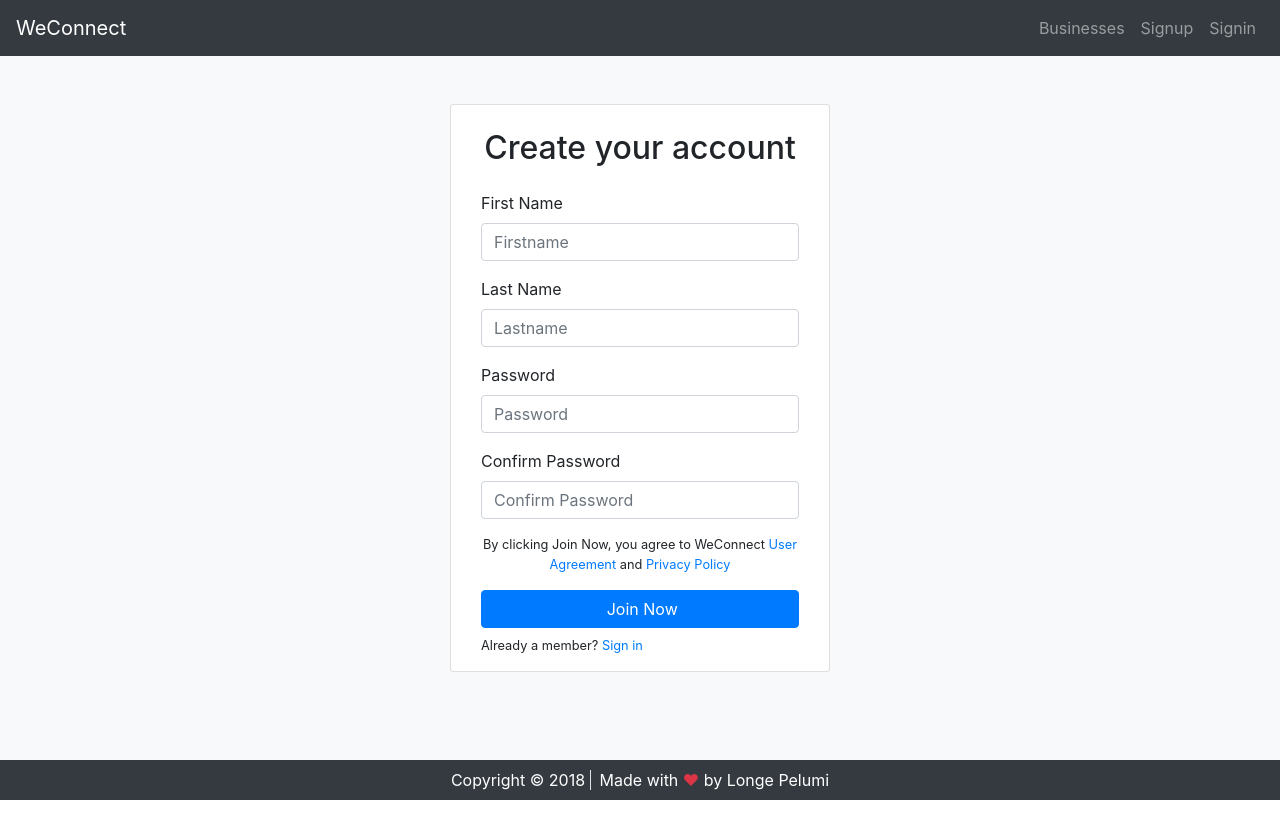
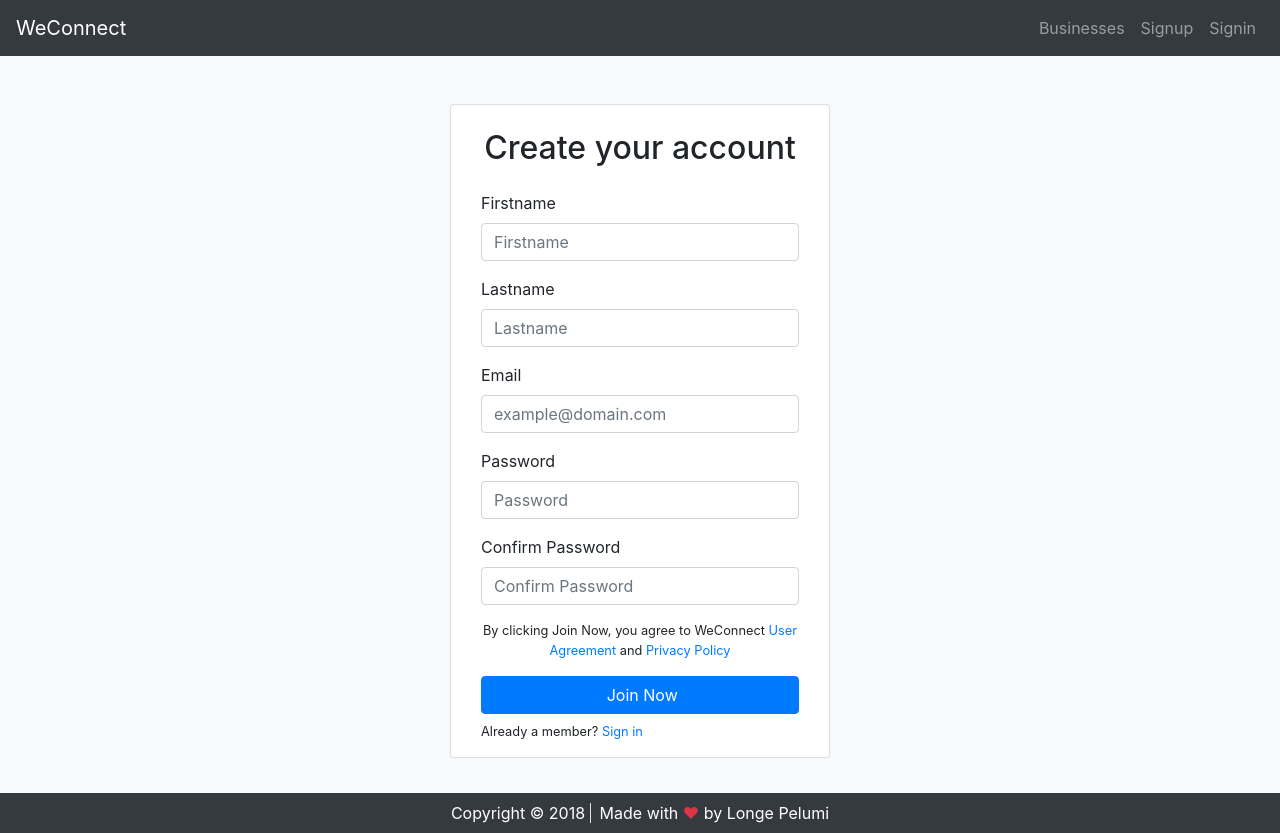
Before and after one commit to Orelongz/WeConnect, a React app: page /signup in a window 1280 px wide. Before the commit the page ends 800 px from the top, so only its background shows below. Built offline with nearby package versions, Linux system fonts and the light colour scheme; the HTML template or start-up script is replaced by a standard one.

Commit message:
render signup page and consume necessary endpoint [Finishes #156686200]

```diff
--- a/client/src/actions/AuthAction.js
+++ b/client/src/actions/AuthAction.js
@@ -15,4 +15,13 @@ const signin = credentials => dispatch => (
     })
 );
 
-export { signin, userLoggedIn };
+const signup = credentials => dispatch => (
+  api.user
+    .signup(credentials)
+    .then((user) => {
+      localStorage.weconnectToken = user.token;
+      dispatch(userLoggedIn(user));
+    })
+);
+
+export { signin, userLoggedIn, signup };
--- a/client/src/apiCalls/Api.js
+++ b/client/src/apiCalls/Api.js
@@ -2,6 +2,12 @@ import axios from 'axios';
 
 export default {
   user: {
+    signup: credentials => axios.post(
+      '/api/v1/auth/signup',
+      { ...credentials }
+    )
+      .then(res => res.data.data),
+
     signin: credentials => axios.post(
       '/api/v1/auth/login',
       { ...credentials }
--- a/client/src/components/forms/SignInForm.jsx
+++ b/client/src/components/forms/SignInForm.jsx
@@ -51,7 +51,7 @@ class SignInForm extends Component {
         <div className="form-group">
           <label htmlFor="email">Email</label>
           <input
-            type="email"
+            type="text"
             className="form-control"
             id="email"
             name="email"
--- a/client/src/components/forms/SignUpForm.jsx
+++ b/client/src/components/forms/SignUpForm.jsx
@@ -0,0 +1,132 @@
+import React, { Component } from 'react';
+import { Link } from 'react-router-dom';
+import validator from 'validator';
+import PropTypes from 'prop-types';
+import InLineError from './../messages/InLineError';
+
+const propTypes = {
+  submit: PropTypes.func.isRequired
+}
+
+class SignUpForm extends Component {
+  constructor() {
+    super();
+    this.state = {
+      data: {
+        firstname: '',
+        lastname: '',
+        email: '',
+        password: '',
+        confirmPassword: ''
+      },
+      errors: {}
+    };
+    this.onChange = this.onChange.bind(this);
+    this.onSubmit = this.onSubmit.bind(this);
+  }
+
+  onChange(e) {
+    return this.setState({
+      data: { ...this.state.data, [e.target.name]: e.target.value }
+    });
+  }
+
+  onSubmit(e) {
+    e.preventDefault();
+    const errors = this.validate(this.state.data);
+    this.setState({ errors });
+    if (Object.keys(errors).length === 0) {
+      return this.props
+        .submit(this.state.data);
+    }
+  }
+
+  validate(data) {
+    const errors = {};
+    if (!validator.isEmail(data.email)) errors.email = 'Email not valid';
+    if (data.firstname.trim() === '') errors.firstname = 'Firstname should not be empty';
+    if (data.lastname.trim() === '') errors.lastname = 'Lastname should not be empty';
+    if (data.password.trim() === '') errors.password = 'Password can\'t be empty';
+    if (data.password !== data.confirmPassword) errors.confirmPassword = 'Passwords do not match';
+    return errors;
+  }
+
+  render() {
+    const { data, errors } = this.state;
+    return (
+      <form onSubmit={this.onSubmit}>
+        <div className="form-group">
+          <label htmlFor="firstname">Firstname</label>
+          <input
+            type="text"
+            className="form-control"
+            id="firstname"
+            name="firstname"
+            placeholder="Firstname"
+            value={data.firstname}
+            onChange={this.onChange}
+          />
+          {errors.firstname && <InLineError text={errors.firstname} />}
+        </div>
+        <div className="form-group">
+          <label htmlFor="lastname">Lastname</label>
+          <input
+            type="text"
+            className="form-control"
+            id="lastname"
+            name="lastname"
+            placeholder="Lastname"
+            value={data.lastname}
+            onChange={this.onChange}
+          />
+          {errors.lastname && <InLineError text={errors.lastname} />}
+        </div>
+        <div className="form-group">
+          <label htmlFor="email">Email</label>
+          <input
+            type="text"
+            className="form-control"
+            id="email"
+            name="email"
+            placeholder="example@domain.com"
+            value={data.email}
+            onChange={this.onChange}
+          />
+          {errors.email && <InLineError text={errors.email} />}
+        </div>
+        <div className="form-group">
+          <label htmlFor="password">Password</label>
+          <input
+            type="password"
+            className="form-control"
+            id="password"
+            name="password"
+            placeholder="Password"
+            value={data.password}
+            onChange={this.onChange}
+          />
+          {errors.password && <InLineError text={errors.password} />}
+        </div>
+        <div className="form-group">
+          <label htmlFor="confirmPassword">Confirm Password</label>
+          <input
+            type="password"
+            className="form-control"
+            id="confirmPassword"
+            name="confirmPassword"
+            placeholder="Confirm Password"
+            value={data.confirmPassword}
+            onChange={this.onChange}
+          />
+          {errors.confirmPassword && <InLineError text={errors.confirmPassword} />}
+        </div>
+        <p className="text-center small">By clicking Join Now, you agree to WeConnect <Link to="#">User Agreement</Link> and <Link to="#">Privacy Policy</Link></p>
+        <button className="btn btn-primary w-100"><i className="fa fa-user-plus" aria-hidden="true"></i>&nbsp;Join Now</button>
+      </form>
+    );
+  }
+};
+
+SignUpForm.propTypes = propTypes;
+
+export default SignUpForm;
--- a/client/src/components/pages/SignInPage.jsx
+++ b/client/src/components/pages/SignInPage.jsx
@@ -5,6 +5,7 @@ import { connect } from 'react-redux';
 import SignInForm from './../forms/SignInForm';
 import InfoMessage from './../messages/InfoMessage';
 import { signin } from './../../actions/AuthAction';
+import handleErrorCatch from './../../helpers/handleErrorCatch';
 
 const propTypes = {
   history: PropTypes.shape({
@@ -17,7 +18,7 @@ class SignInPage extends Component {
   constructor() {
     super();
     this.state = {
-      error: ''
+      error: null
     }
     this.submit = this.submit.bind(this);
   }
@@ -27,7 +28,7 @@ class SignInPage extends Component {
       .signin(data)
       .then(() => this.props.history.push('/'))
       .catch(err => this.setState({
-        error: err.response.data
+        error: handleErrorCatch(err.response.data)
       }));
   }
 
@@ -35,13 +36,13 @@ class SignInPage extends Component {
     const { error } = this.state
     return (
       <div className="pb-main">
-        {error.status === 'fail' && <InfoMessage text={error.error} type='danger' />}
+        {error && <InfoMessage text={error} type='danger' />}
         <div className="container mt-5">
           <div className="row justify-content-center">
             <div className="card col-xs-10 col-sm-8 col-md-6 col-lg-4">
               <div className="container">
                 <h2 className="text-center my-4">Signin</h2>
-                  <SignInForm submit={this.submit}/>
+                <SignInForm submit={this.submit}/>
                 <div className="d-flex justify-content-between small pt-2">
                   <p className="d-inline-block">Not a member? <Link to='/signup'>Sign up </Link></p>
                   <p className="d-inline-block"><Link to='/'>Forgot Password?</Link></p>
--- a/client/src/components/pages/SignUpPage.jsx
+++ b/client/src/components/pages/SignUpPage.jsx
@@ -1,41 +1,62 @@
-import React from 'react';
+import React, { Component } from 'react';
 import { Link } from 'react-router-dom';
+import PropTypes from 'prop-types';
+import { connect } from 'react-redux';
+import SignUpForm from './../forms/SignUpForm';
+import InfoMessage from './../messages/InfoMessage';
+import { signup } from './../../actions/AuthAction';
+import handleErrorCatch from './../../helpers/handleErrorCatch';
 
-const SignUp = () => (
-  <main className='pb-main mt-5'>
-    <div className="container">
-      <div className="row justify-content-center">
-        <div className="card col-xs-10 col-sm-8 col-md-6 col-lg-4">
-          <div className="container">
-            <h2 className="text-center my-4">Create your account</h2>
-            <form >
-              <div className="form-group">
-                <label htmlFor="firstName">First Name</label>
-                <input type="text" className="form-control" id="firstName" placeholder="Firstname" />
+const propTypes = {
+  history: PropTypes.shape({
+    push: PropTypes.func.isRequired
+  }).isRequired,
+  signup: PropTypes.func.isRequired
+}
+
+class SignUpPage extends Component {
+  constructor() {
+    super();
+    this.state = {
+      error: null
+    }
+    this.submit = this.submit.bind(this);
+  }
+
+  submit(data) {
+    return this.props
+      .signup(data)
+      .then(() => this.props.history.push('/'))
+      .catch(err => {
+        this.setState({
+          error: handleErrorCatch(err.response.data)
+        })
+      });
+  }
+
+  render() {
+    const { error } = this.state
+    return (
+      <div className="pb-main">
+        {error && <InfoMessage text={error} type='danger' />}
+        <div className="container mt-5">
+          <div className="row justify-content-center">
+            <div className="card col-xs-10 col-sm-8 col-md-6 col-lg-4">
+              <div className="container">
+                <h2 className="text-center my-4">Create your account</h2>
+                <SignUpForm submit={this.submit}/>
+                <div className="d-inline-block pull-right small pt-2">
+                  <p>Already a member? <Link to='/signin'>Sign in</Link></p>
+                </div>
               </div>
-              <div className="form-group">
-                <label htmlFor="lastName">Last Name</label>
-                <input type="text" className="form-control" id="lastName" placeholder="Lastname" />
-              </div>
-              <div className="form-group">
-                <label htmlFor="password">Password</label>
-                <input type="password" className="form-control" id="password" placeholder="Password" />
-              </div>
-              <div className="form-group">
-                <label htmlFor="confirmPassword">Confirm Password</label>
-                <input type="password" className="form-control" id="confirmPassword" placeholder="Confirm Password" />
-              </div>
-              <p className="text-center small">By clicking Join Now, you agree to WeConnect <a href="#">User Agreement</a> and <a href="#">Privacy Policy</a></p>
-              <button className="btn btn-primary w-100"><i className="fa fa-user-plus" aria-hidden="true"></i>&nbsp;Join Now</button>
-            </form>
-            <div className="d-inline-block pull-right pt-2">
-              <p className="small">Already a member? <a href="signin.html">Sign in</a></p>
             </div>
           </div>
         </div>
       </div>
-    </div>
-  </main>
-);
+    );
+  }
+};
 
-export default SignUp;
+SignUpPage.propTypes = propTypes;
+
+export default connect(null, { signup })(SignUpPage);
--- /dev/null
+++ b/client/src/helpers/handleErrorCatch.js
@@ -0,0 +1,12 @@
+/**
+ * handleErrorCatch()
+ * @desc handles the error passed to state
+ * @param {error} error
+ * @return {String} error
+ */
+export default function handleErrorCatch(error) {
+  if (typeof error.error === 'string') {
+    return error.error;
+  }
+  return error.error[0];
+};
```
